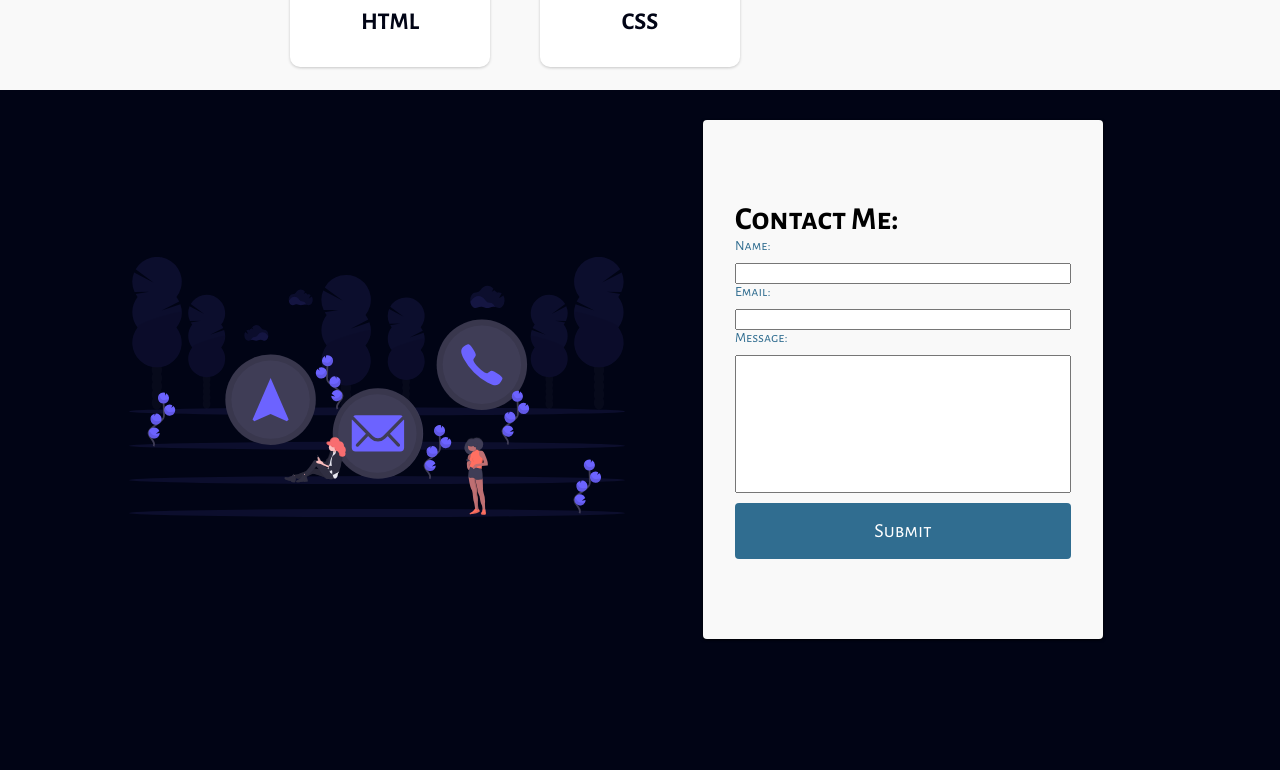
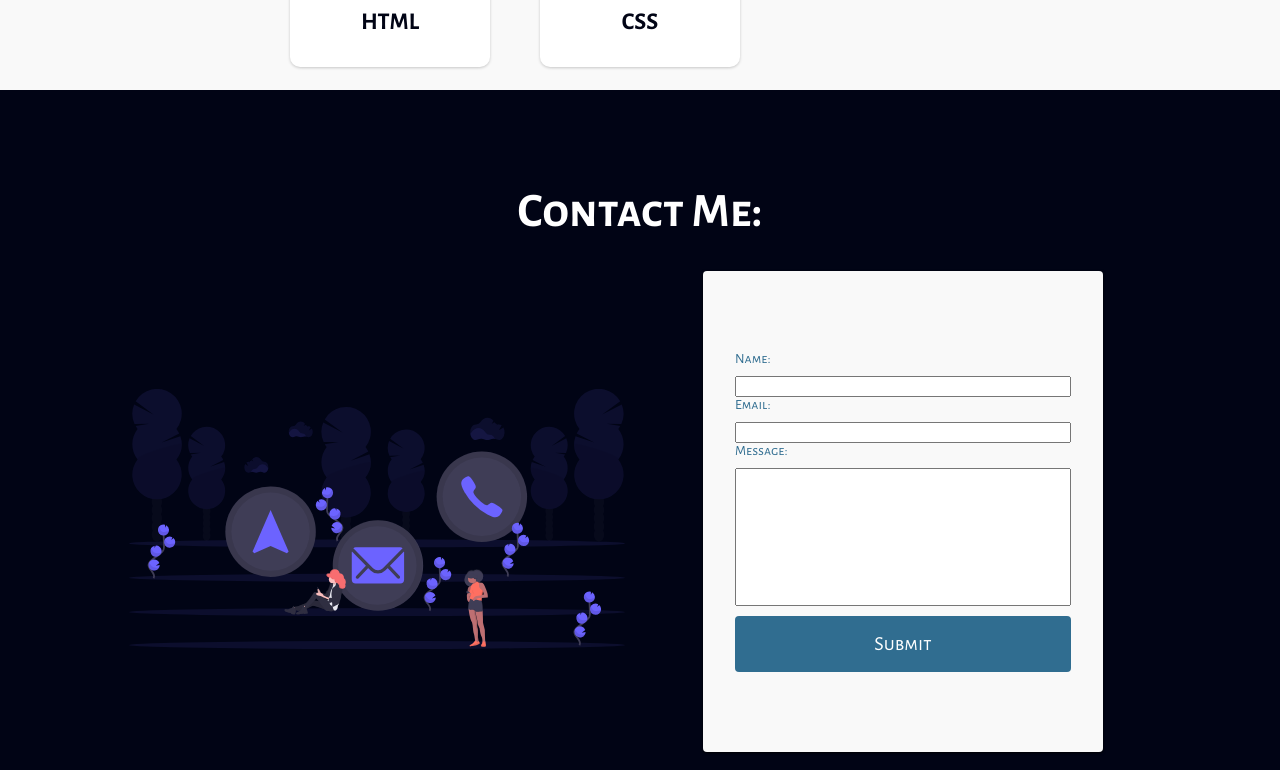
Before and after one commit to jtomassoni/portfolio-site, a React (Create React App) app: page / in a window 1280 px wide. Shown: the part 2810-3580 px from the top of the page. Built offline with nearby package versions, Linux system fonts and the light colour scheme.

Commit message:
scroll fixes

```diff
--- a/src/components/Contact/ContactElements.js
+++ b/src/components/Contact/ContactElements.js
@@ -5,11 +5,14 @@ export const Container = styled.div`
 	color: #00000;
 	bottom: 0;
 	left: 0;
-	min-height: 700px;
+	min-height: 800px;
 	overflow: hidden;
 	right: 0;
 	top: 0;
 	z-index: 0;
+	display: flex;
+	align-items: center;
+	justify-content: space-between;
 
 	@media screen and (max-width: 780px) {
 		padding: 100px 0;
@@ -126,3 +129,17 @@ export const InputText = styled.input`
 	width: 100%;
 	resize: none;
 `;
+
+export const H1 = styled.h1`
+	color: #ffffff;
+	font-size: 48px;
+	text-align: center;
+
+	@media screen and(max-width: 768px) {
+		font-size: 40px;
+	}
+
+	@media screen and (max-width: 480px) {
+		font-size: 32px;
+	}
+`;
--- a/src/components/Contact/index.js
+++ b/src/components/Contact/index.js
@@ -14,6 +14,7 @@ import {
 	Img,
 	ImgContainer,
 	FormButton,
+	H1,
 } from './ContactElements';
 
 const Contact = () => {
@@ -22,10 +23,10 @@ const Contact = () => {
 	return (
 		<Container altBg={true} id='contact'>
 			<Wrapper>
+							<H1>Contact Me:</H1>
 				<Row imgPosition={true}>
 					<ColumnOne>
 						<Form name='contact' action='/' method='POST'>
-							<h1>Contact Me:</h1>
 							<input required type='hidden' name='form-name' value='contact' />
 							<Label htmlFor='name'>Name:</Label>
 							<InputText
```
Also changed, not shown: 1 other file (tests, documents, lock files or other folders).
